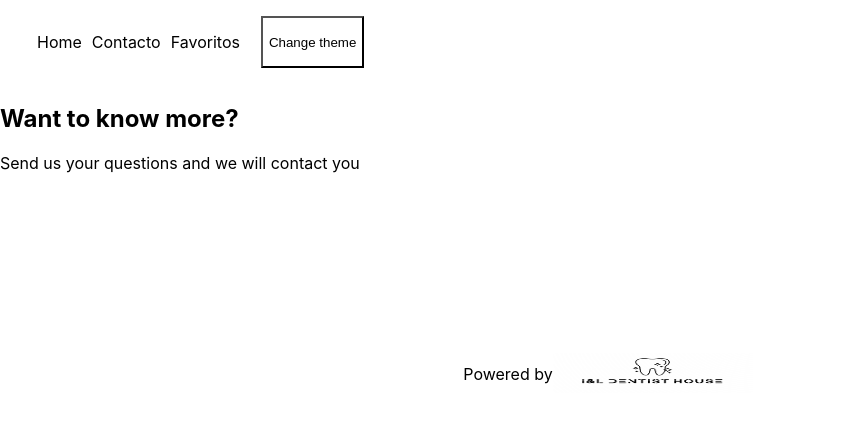
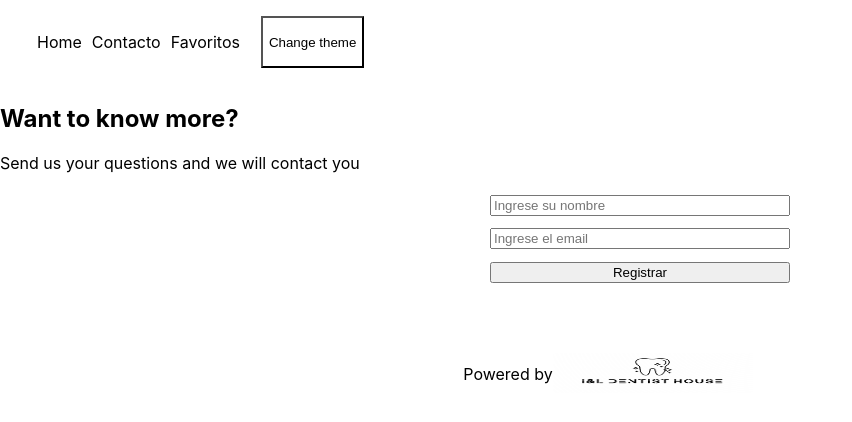
Before and after one commit to lcardoso-uy/finalfront3, a React (Vite) app: page /contacto in a window 1280 px wide. Shown: the top 422 px of the page, without its empty margins (0-852 px from the left). Built offline with nearby package versions, Linux system fonts and the light colour scheme.

Commit message:
Version 8 - formulario y validaciones

```diff
--- a/src/Routes/Contact.jsx
+++ b/src/Routes/Contact.jsx
@@ -1,5 +1,5 @@
 import React from 'react';
-import { useContext } from "react";
+import { useContext, useState } from "react";
 import ThemeContext from "../context";
 import Form from '../Components/Form';
 
@@ -7,13 +7,24 @@ const Contact = () => {
 
   const { theme } = useContext(ThemeContext);
 
+  const [usuario, setUsuario] = useState({});
+
+  const addUsuario = (nombre, email, estadoValidacion, resultado) => {
+    setUsuario({nombre, email, estadoValidacion, resultado})
+  }
+
   return (
     <div style={{ background: theme.background, color: theme.font }}>
       <h2>Want to know more?</h2>
       <p>Send us your questions and we will contact you</p>
-      <Form/>
+      <Form onAddUsuario={addUsuario}/>
+      <div>{usuario.resultado}</div>
     </div>
   )
 }
 
 export default Contact;
+
+/*○ Una vez enviado el formulario, deberán mostrar un mensaje de éxito que
+contenga el siguiente formato: “Gracias [nombre del usuario], te
+contactaremos cuando antes vía mail”.*/
--- a/src/components/Form.jsx
+++ b/src/components/Form.jsx
@@ -1,15 +1,51 @@
 import React from "react";
+import { useState } from "react";
 
 
-const Form = () => {
-  //Aqui deberan implementar el form completo con sus validaciones
+const Form = ({ onAddUsuario }) => {
+  const [nombre, setNombre] = useState("");
+  const [email, setEmail] = useState("");
+
+  const validarNombre = (nombre) => {
+    return (nombre[0] !== ' ' && nombre.length > 5);
+  }
+
+  const validarEmail = (email) => {
+    const regex = /^[a-zA-Z0-9._-]+@[a-zA-Z0-9.-]+\.[a-zA-Z]{2,6}$/;
+    return regex.test(email);
+  }
+
+
+  const handleSubmit = (e) => {
+    e.preventDefault();
+
+    const esValido = validarNombre(nombre) && validarEmail(email);
+    const estadoValidacion = esValido ? "S" : "N";
+
+    const resultado = estadoValidacion === "S" ? `Gracias ${nombre}, te contactaremos cuanto antes vía mail` : "Por favor verifique su información nuevamente";
+
+    onAddUsuario(nombre, email, estadoValidacion, resultado);
+
+    setNombre("");
+    setEmail("");
+  };
+
 
   return (
     <div>
-      <form>
+      <form onSubmit={handleSubmit}>
+        <input type="text" placeholder="Ingrese su nombre " value={nombre} onChange={(e) => setNombre(e.target.value)} />
+        <input type="text" placeholder="Ingrese el email " value={email} onChange={(e) => setEmail(e.target.value)} />
+        <button type="submit">Registrar</button>
       </form>
     </div>
   );
 };
 
 export default Form;
+
+
+/*Nombre completo (con longitud mayor a 5).
+■ Email (con formato correcto de email).
+○ En caso de haber un error, mostrar el siguiente mensaje de error: “Por favor
+verifique su información nuevamente”.*/
```
